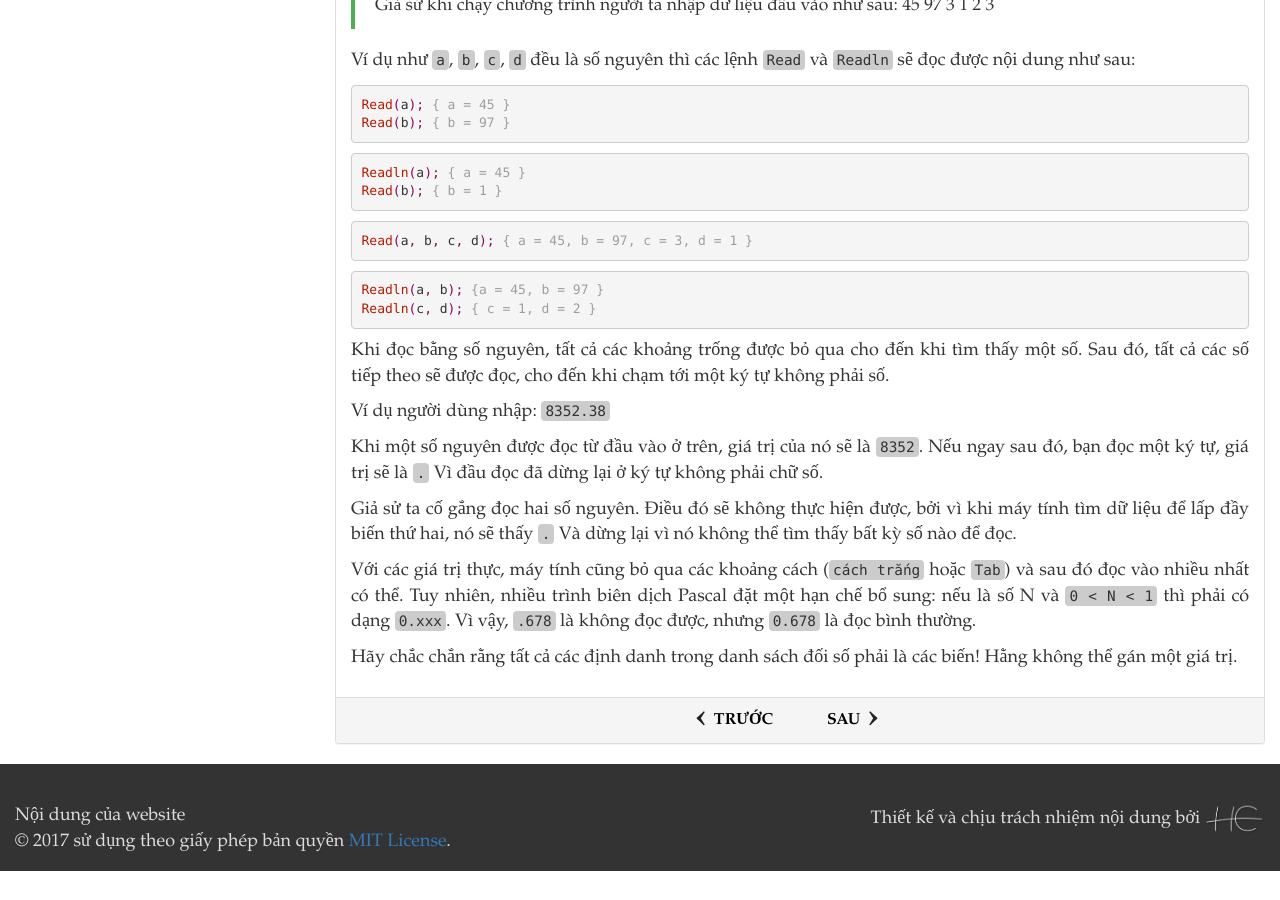
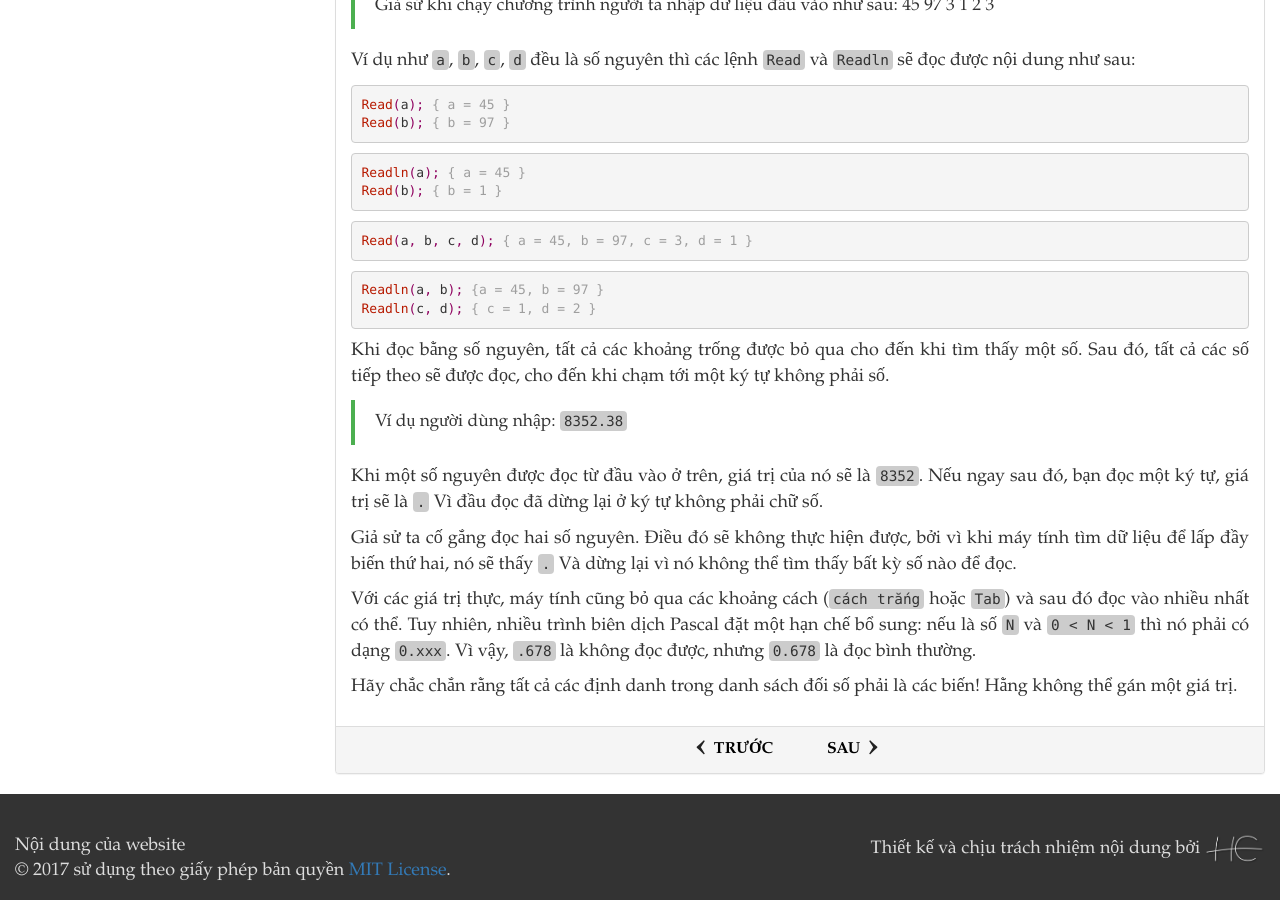
Before and after one commit to HoanChan/HoanChan.github.io, a Jekyll site: the page built from _dev/pascal/io.md, in a window 1280 px wide and 900 px high, scrolled down 2692 px. Built offline with Jekyll 4.4.1, drawn with Linux system fonts in a browser that asks for light colours; before the commit the page ends 3563 px from its top, so only the background shows below that.

Commit message:
Update io.md

```diff
--- a/_dev/pascal/io.md
+++ b/_dev/pascal/io.md
@@ -150,12 +150,12 @@ Readln(c, d); { c = 1, d = 2 }
 
 Khi đọc bằng số nguyên, tất cả các khoảng trống được bỏ qua cho đến khi tìm thấy một số. Sau đó, tất cả các số tiếp theo sẽ được đọc, cho đến khi chạm tới một ký tự không phải số.
 
-Ví dụ người dùng nhập: `8352.38`
+> Ví dụ người dùng nhập: `8352.38`
 
 Khi một số nguyên được đọc từ đầu vào ở trên, giá trị của nó sẽ là `8352`. Nếu ngay sau đó, bạn đọc một ký tự, giá trị sẽ là `.` Vì đầu đọc đã dừng lại ở ký tự không phải chữ số.
 
 Giả sử ta cố gắng đọc hai số nguyên. Điều đó sẽ không thực hiện được, bởi vì khi máy tính tìm dữ liệu để lấp đầy biến thứ hai, nó sẽ thấy `.` Và dừng lại vì nó không thể tìm thấy bất kỳ số nào để đọc.
 
-Với các giá trị thực, máy tính cũng bỏ qua các khoảng cách (`cách trắng` hoặc `Tab`) và sau đó đọc vào nhiều nhất có thể. Tuy nhiên, nhiều trình biên dịch Pascal đặt một hạn chế bổ sung: nếu là số N và `0 < N < 1` thì phải có dạng `0.xxx`. Vì vậy, `.678` là không đọc được, nhưng `0.678` là đọc bình thường.
+Với các giá trị thực, máy tính cũng bỏ qua các khoảng cách (`cách trắng` hoặc `Tab`) và sau đó đọc vào nhiều nhất có thể. Tuy nhiên, nhiều trình biên dịch Pascal đặt một hạn chế bổ sung: nếu là số `N` và `0 < N < 1` thì nó phải có dạng `0.xxx`. Vì vậy, `.678` là không đọc được, nhưng `0.678` là đọc bình thường.
 
 Hãy chắc chắn rằng tất cả các định danh trong danh sách đối số phải là các biến! Hằng không thể gán một giá trị.
```
